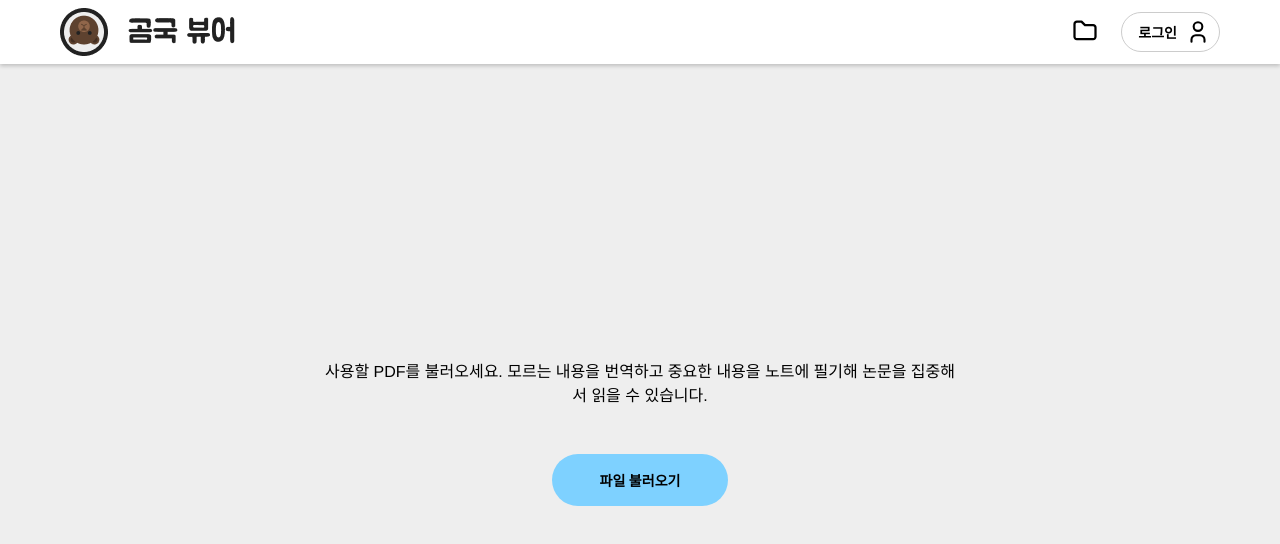
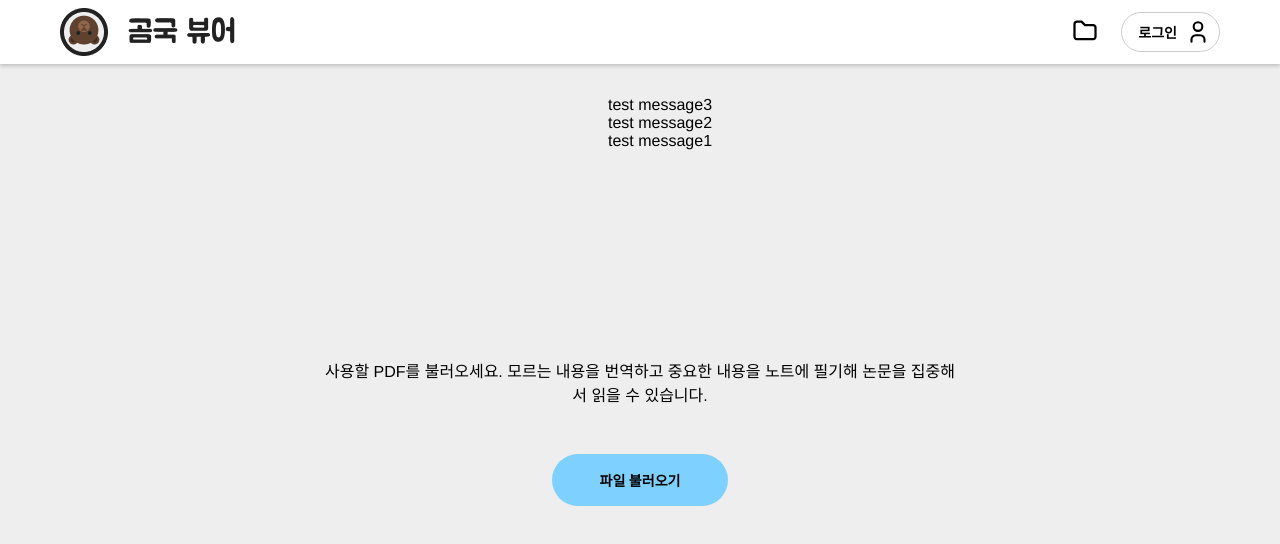
Before and after one commit to ssu-memorier/gomguk-viewer-fe, a Vue app: page / in a window 1280 px wide. Shown: the top 544 px of the page. Built offline with nearby package versions, Linux system fonts and the light colour scheme; no server answers.

Commit message:
feature/ message store 생성 및 message view 생성

```diff
--- a/src/App.vue
+++ b/src/App.vue
@@ -16,6 +16,7 @@
         <kakao-login-button></kakao-login-button>
         <google-login-button></google-login-button>
     </div>
+    <alert-view class="alertView"></alert-view>
 </template>
 
 <script setup lang="ts">
@@ -23,6 +24,7 @@ import { ref, onMounted } from 'vue';
 import FileLoadersView from '@/views/Loader/FileLoadersView.vue';
 import CenterModal from '@/components/CenterModal.vue';
 import MastheadView from '@/views/MastheadView.vue';
+import AlertView from '@/views/AlertView.vue';
 import GuideView from '@/views/GuideView.vue';
 import LogoutButton from '@/components/button/LogoutButton.vue';
 import KakaoLoginButton from '@/components/button/KakaoLoginButton.vue';
@@ -35,6 +37,7 @@ import { usePdfStore } from '@/store/file/pdf';
  * TODO: 제거 예정
  */
 import axios from 'axios';
+import { useAlertStore } from '@/store/alert';
 
 const $main = ref();
 const userStore = useUserStore();
@@ -60,6 +63,17 @@ axios.interceptors.response.use(
 
 onMounted(async () => {
     await userStore.getProfile();
+    const alertStore = useAlertStore();
+
+    setTimeout(() => {
+        alertStore.pushAlert({ time: new Date(), message: 'test message1' });
+    }, 1000);
+    setTimeout(() => {
+        alertStore.pushAlert({ time: new Date(), message: 'test message2' });
+    }, 3000);
+    setTimeout(() => {
+        alertStore.pushAlert({ time: new Date(), message: 'test message3' });
+    }, 5000);
 });
 </script>
 
@@ -148,6 +162,14 @@ main {
     height: 100%;
     background-color: transparent;
 }
+.alertView {
+    position: fixed;
+    top: 80px;
+    left: 50%;
+    display: inline-block;
+    z-index: 1000;
+    transform: translateX(-50%);
+}
 .view {
     width: 100%;
     height: 100%;
--- /dev/null
+++ b/src/store/alert.ts
@@ -0,0 +1,19 @@
+import { defineStore } from 'pinia';
+import { ref } from 'vue';
+
+type Alert = { time: Date; message: string };
+export const useAlertStore = defineStore('message', () => {
+    const alertList = ref<Alert[]>([]);
+
+    function pushAlert(alert: Alert) {
+        alertList.value.push(alert);
+        setTimeout(() => {
+            alertList.value.shift();
+        }, 5000);
+    }
+
+    return {
+        alertList,
+        pushAlert,
+    };
+});
--- /dev/null
+++ b/src/views/AlertView.vue
@@ -0,0 +1,26 @@
+<template>
+    <ul class="messageView">
+        <li
+            class="alert"
+            v-for="alert in alertList"
+            :key="alert.time.toString()"
+        >
+            {{ alert.message }}
+        </li>
+    </ul>
+</template>
+<script setup lang="ts">
+import { useAlertStore } from '@/store/alert';
+import { storeToRefs } from 'pinia';
+
+const alertStore = useAlertStore();
+const { alertList } = storeToRefs(alertStore);
+</script>
+<style scoped lang="scss">
+ul {
+    list-style: none;
+    display: flex;
+    flex-direction: column-reverse;
+    justify-content: flex-end;
+}
+</style>
```
Also changed, not shown: 1 other file (tests, documents, lock files or other folders).
